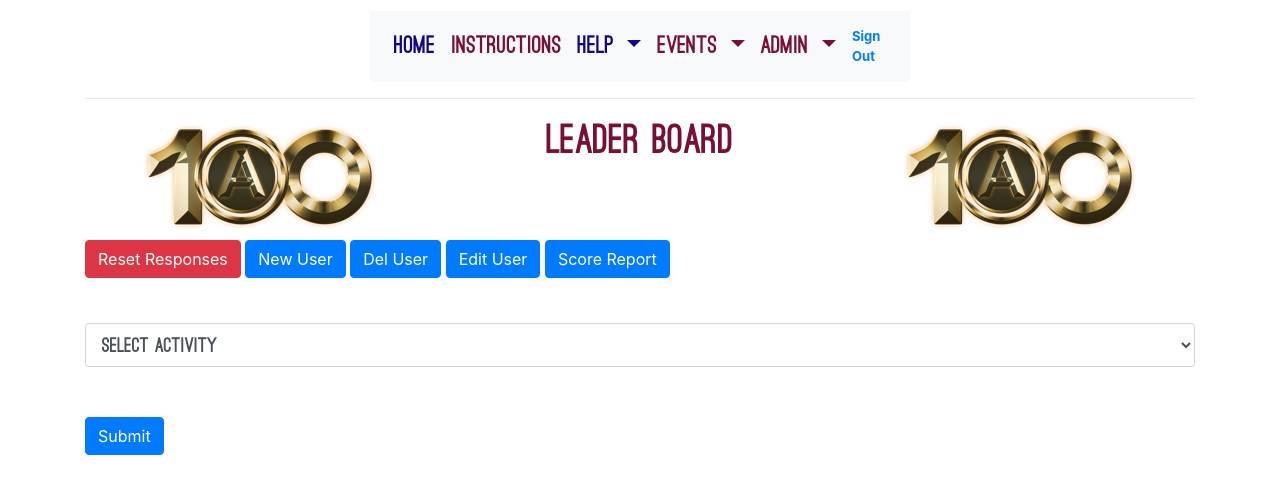
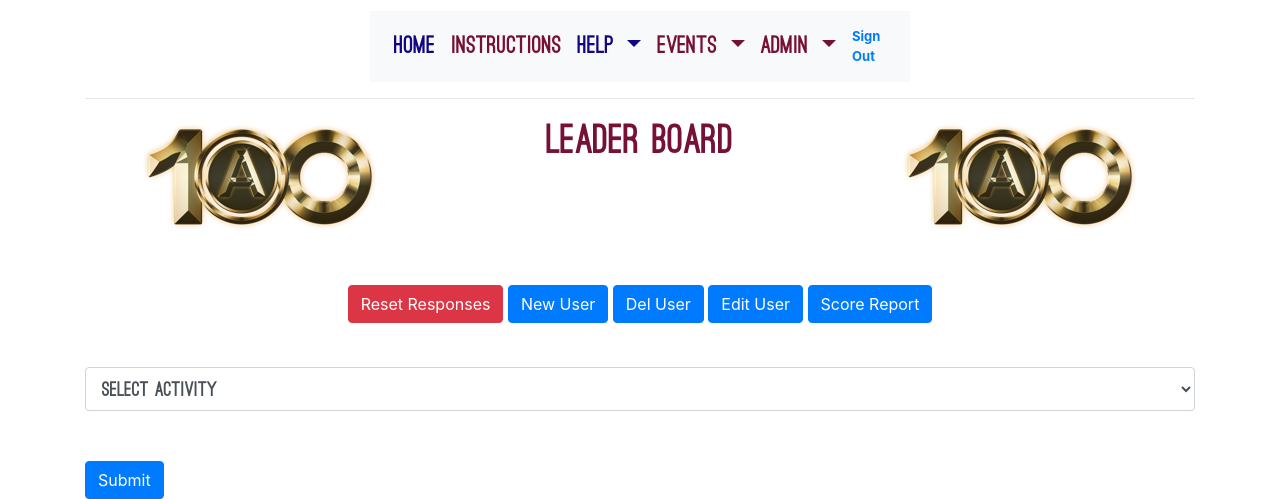
Before and after one commit to byt3-m3/open_scoring_system, a Flask app: template templates/ringmaster.j2 in a window 1280 px wide. Shown: the part 410-909 px from the top of the page. Before the commit the page ends 865 px from the top, so only its background shows below. Run offline with Flask 2, Linux system fonts and the light colour scheme; the template is opened without the code that fills it, so the values that code supplies are empty; some libraries are stand-ins or nearby versions.

Commit message:
Formated ringmaster

```diff
--- a/templates/ringmaster.j2
+++ b/templates/ringmaster.j2
@@ -3,7 +3,7 @@
 {% block  content %}
 
     <div class="container">
-         <div class="row text-center">
+         <div class="row text-center" style="margin-bottom: 4%">
             <div class="col">
                 <img src="../static/img/usarcent_logo.png" alt="">
             </div>
@@ -22,8 +22,8 @@
             </div>
          </div>
 
-        <div class="row" style="margin-bottom: 4%">
-            <div class="col">
+        <div class="row " style="margin-bottom: 4%">
+            <div class="col justify-content-center text-center">
                 <button id="RESET_RESP" class="btn btn-danger">Reset Responses</button>
                 <button id="NEW_USER" class="btn btn-primary">New User</button>
                 <button class="btn btn-primary">Del User</button>
```
